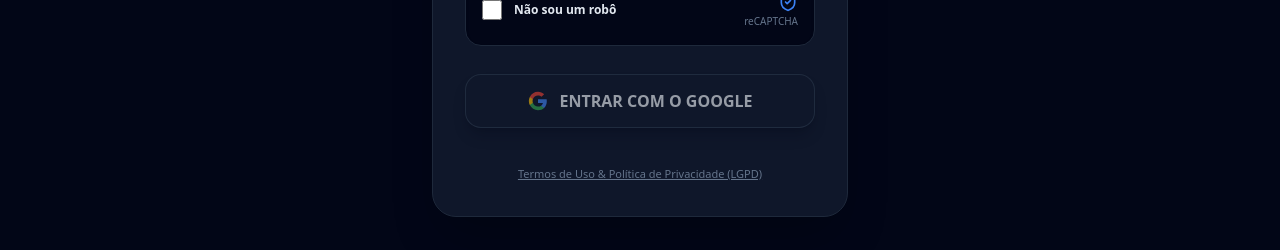
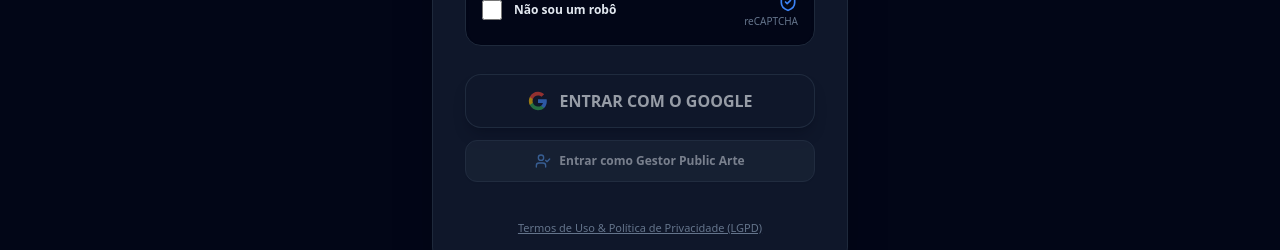
Before and after one commit to HelpUSA/publicarte, a React (Vite) app: page /login in a window 1280 px wide. Shown: the part 370-620 px from the top of the page. Built offline with nearby package versions, Linux system fonts and the light colour scheme; no server answers.

Commit message:
fix(auth): add direct admin fallback button and update google origins docs for publicarte

```diff
--- a/src/pages/Login.jsx
+++ b/src/pages/Login.jsx
@@ -4,7 +4,7 @@ import Header from '../components/Header';
 import Footer from '../components/Footer';
 import CookieBanner from '../components/CookieBanner';
 import { useLanguage } from '../lib/i18n';
-import { ShieldCheck, AlertCircle, CheckCircle2, Lock, Sparkles } from 'lucide-react';
+import { ShieldCheck, AlertCircle, CheckCircle2, Lock, Sparkles, UserCheck } from 'lucide-react';
 
 // Módulo Mestre de Autenticação Google OAuth do Ecossistema HelpUS (@shared/googleAuth)
 import { useGoogleAuth, GoogleLoginButton } from '@shared/googleAuth/index.js';
@@ -82,6 +82,32 @@ export default function Login() {
     login();
   };
 
+  // Handler de Login Direto do Gestor / Admin
+  const handleDirectAdminLogin = () => {
+    if (!isCaptchaVerified) {
+      alert('Por favor, marque a caixa "Não sou um robô" para continuar.');
+      return;
+    }
+
+    const sessionData = {
+      nome: 'Public Arte Admin',
+      email: 'publicarte09@gmail.com',
+      tipo: 'admin',
+      superAdminAccess: false,
+      picture: '',
+      loginMethod: 'direct_admin_auth',
+      time: Date.now()
+    };
+
+    localStorage.setItem('usuario', JSON.stringify(sessionData));
+    setAuthedUserData(sessionData);
+    setSuccessNotice(true);
+
+    setTimeout(() => {
+      navigate('/admin');
+    }, 400);
+  };
+
   const displayError = captchaError || authError;
 
   return (
@@ -145,8 +171,9 @@ export default function Login() {
             </div>
           </div>
 
-          {/* Botão Oficial de Login do Google (GoogleLoginButton @shared/googleAuth) */}
-          <div className="pt-1">
+          {/* Botões de Autenticação */}
+          <div className="pt-1 space-y-3">
+            {/* Google Login Button */}
             <GoogleLoginButton
               onClick={handleGoogleLoginButtonClick}
               isLoading={isLoading}
@@ -155,6 +182,17 @@ export default function Login() {
               variant="dark"
               className={!isCaptchaVerified ? 'opacity-50 cursor-not-allowed' : ''}
             />
+
+            {/* Direct Admin Login Button */}
+            <button
+              type="button"
+              onClick={handleDirectAdminLogin}
+              disabled={!isCaptchaVerified || isLoading}
+              className={`w-full py-3 px-4 rounded-xl font-bold text-xs bg-slate-800 hover:bg-slate-700 text-slate-200 border border-slate-700 transition flex items-center justify-center gap-2 shadow-sm ${!isCaptchaVerified ? 'opacity-50 cursor-not-allowed' : ''}`}
+            >
+              <UserCheck size={16} className="text-blue-400" />
+              <span>Entrar como Gestor Public Arte</span>
+            </button>
           </div>
 
           <div className="text-center pt-2">
```
